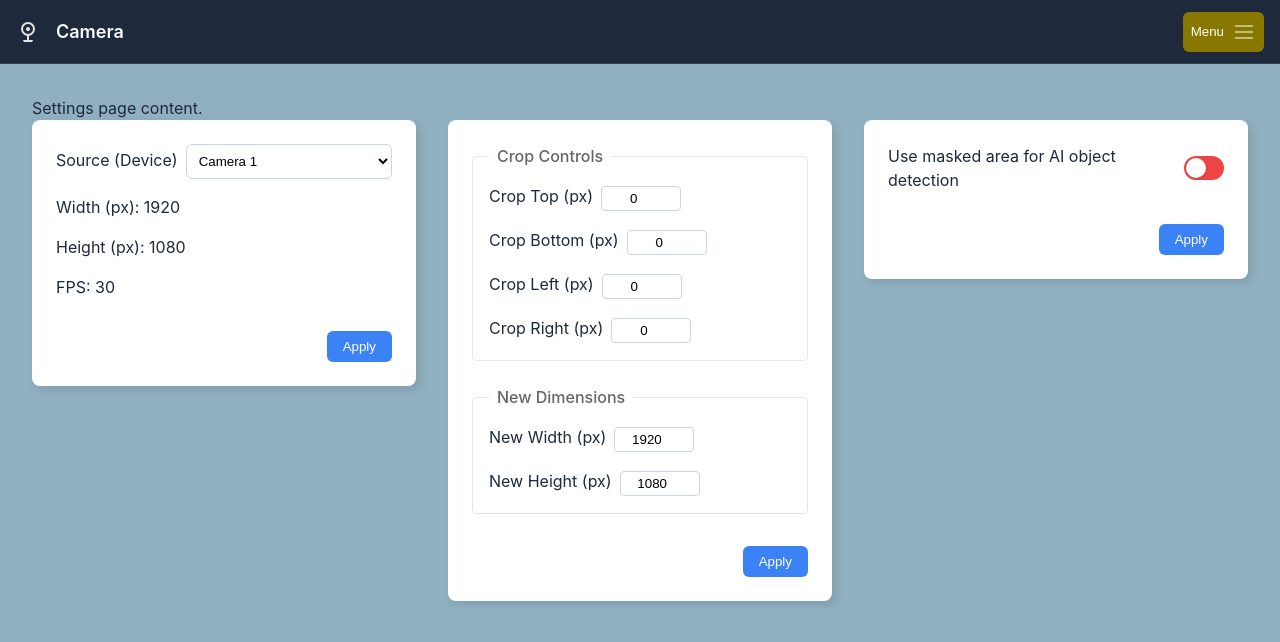
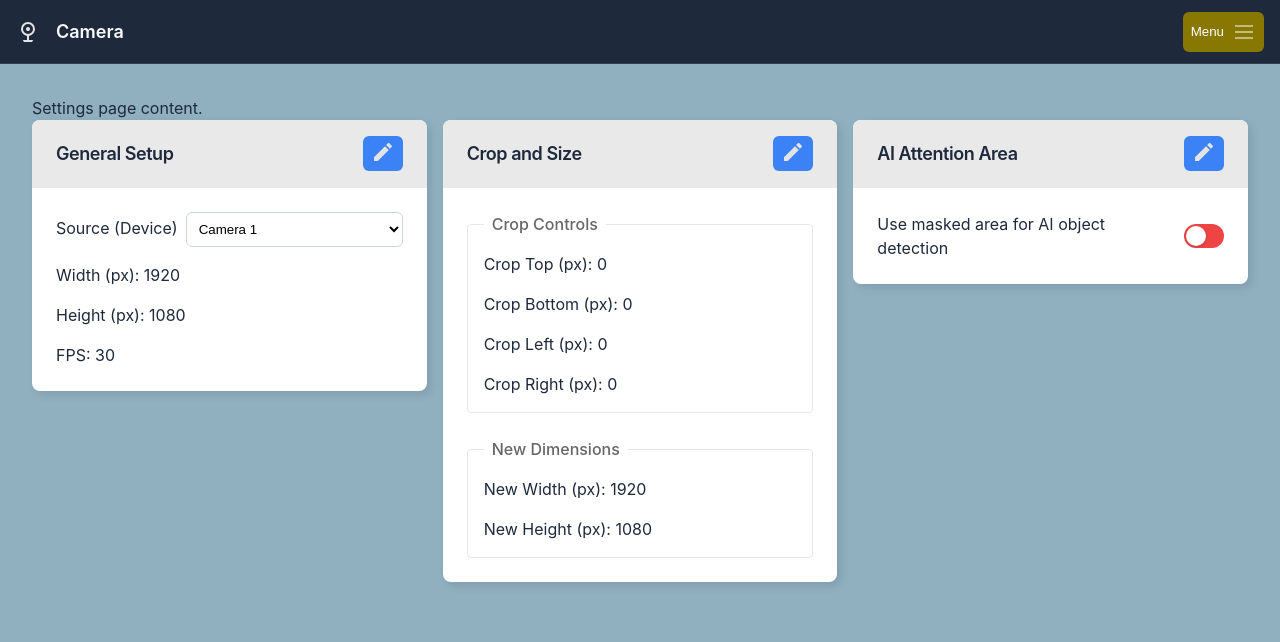
Before and after one commit to jaromirsivic/submoamoa, a React (Vite) app in the folder package/submoamoa/wwwroot/: page /settings/camera in a window 1280 px wide. Shown: the top 642 px of the page. Built offline with nearby package versions, Linux system fonts and the light colour scheme.

Commit message:
feat: Add Camera page component utilizing a new Panel component and edit icons.

```diff
--- a/package/submoamoa/wwwroot/src/Camera.jsx
+++ b/package/submoamoa/wwwroot/src/Camera.jsx
@@ -7,6 +7,7 @@ import NumericInput from './components/NumericInput';
 import Switch from './components/Switch';
 import ColumnLayout from './components/ColumnLayout';
 import RowLayout from './components/RowLayout';
+import editIcon from './assets/icons/edit.svg';
 
 const Camera = () => {
     // Mock data for source options
@@ -22,10 +23,13 @@ const Camera = () => {
 
     return (
         <div className="page-container">
-            <div style={{ display: 'flex', flexDirection: 'row', flexWrap: 'wrap', gap: '2rem', alignItems: 'flex-start' }}>
-                {/* Panel 1: General Settings */}
+            <div style={{ display: 'flex', flexDirection: 'row', flexWrap: 'wrap', gap: '1rem', alignItems: 'flex-start' }}>
+                {/* Panel 1: General Setup */}
                 <div style={{ flex: '1 1 300px', minWidth: '300px' }}>
-                    <Panel title="Camera Setup - General">
+                    <Panel
+                        title="General Setup"
+                        headerAction={<Button label={<img src={editIcon} alt="Edit" width="24" height="24" />} onClick={() => handleApply('General')} style={{ padding: '0.25rem 0.5rem', fontSize: '0.875rem' }} />}
+                    >
                         <div style={{ display: 'flex', flexDirection: 'column', gap: '1rem' }}>
                             <ColumnLayout gap="1rem">
                                 <ComboBox
@@ -38,16 +42,16 @@ const Camera = () => {
                                 <StaticText text="Height (px): 1080" />
                                 <StaticText text="FPS: 30" />
                             </ColumnLayout>
-                            <div style={{ display: 'flex', justifyContent: 'flex-end', marginTop: '1rem' }}>
-                                <Button label="Apply" onClick={() => handleApply('General')} />
-                            </div>
                         </div>
                     </Panel>
                 </div>
 
-                {/* Panel 2: Manual Controls */}
+                {/* Panel 2: Crop and Size */}
                 <div style={{ flex: '1 1 300px', minWidth: '300px' }}>
-                    <Panel title="Camera Setup - Manual Control">
+                    <Panel
+                        title="Crop and Size"
+                        headerAction={<Button label={<img src={editIcon} alt="Edit" width="24" height="24" />} onClick={() => handleApply('Crop and Size')} style={{ padding: '0.25rem 0.5rem', fontSize: '0.875rem' }} />}
+                    >
                         <div style={{ display: 'flex', flexDirection: 'column', gap: '1rem' }}>
                             <ColumnLayout gap="1.5rem">
                                 {/* Crop Controls Section */}
@@ -55,10 +59,10 @@ const Camera = () => {
                                     <legend style={{ padding: '0 0.5rem', color: '#666', fontWeight: '500' }}>Crop Controls</legend>
                                     <div style={{ display: 'grid', gridTemplateColumns: 'repeat(auto-fit, minmax(120px, 1fr))', gap: '1rem' }}>
                                         <ColumnLayout gap="1rem">
-                                            <NumericInput label="Crop Top (px)" value={0} onChange={() => { }} />
-                                            <NumericInput label="Crop Bottom (px)" value={0} onChange={() => { }} />
-                                            <NumericInput label="Crop Left (px)" value={0} onChange={() => { }} />
-                                            <NumericInput label="Crop Right (px)" value={0} onChange={() => { }} />
+                                            <StaticText text="Crop Top (px): 0" />
+                                            <StaticText text="Crop Bottom (px): 0" />
+                                            <StaticText text="Crop Left (px): 0" />
+                                            <StaticText text="Crop Right (px): 0" />
                                         </ColumnLayout>
                                     </div>
                                 </fieldset>
@@ -68,22 +72,22 @@ const Camera = () => {
                                     <legend style={{ padding: '0 0.5rem', color: '#666', fontWeight: '500' }}>New Dimensions</legend>
                                     <div style={{ display: 'grid', gridTemplateColumns: 'repeat(auto-fit, minmax(120px, 1fr))', gap: '1rem' }}>
                                         <ColumnLayout gap="1rem">
-                                            <NumericInput label="New Width (px)" value={1920} onChange={() => { }} />
-                                            <NumericInput label="New Height (px)" value={1080} onChange={() => { }} />
+                                            <StaticText text="New Width (px): 1920" />
+                                            <StaticText text="New Height (px): 1080" />
                                         </ColumnLayout>
                                     </div>
                                 </fieldset>
                             </ColumnLayout>
-                            <div style={{ display: 'flex', justifyContent: 'flex-end', marginTop: '1rem' }}>
-                                <Button label="Apply" onClick={() => handleApply('Manual Control')} />
-                            </div>
                         </div>
                     </Panel>
                 </div>
 
-                {/* Panel 3: AI Detection */}
+                {/* Panel 3: AI Attention Area */}
                 <div style={{ flex: '1 1 300px', minWidth: '300px' }}>
-                    <Panel title="Camera Setup - AI Detection">
+                    <Panel
+                        title="AI Attention Area"
+                        headerAction={<Button label={<img src={editIcon} alt="Edit" width="24" height="24" />} onClick={() => handleApply('AI Attention Area')} style={{ padding: '0.25rem 0.5rem', fontSize: '0.875rem' }} />}
+                    >
                         <div style={{ display: 'flex', flexDirection: 'column', gap: '1rem' }}>
                             <ColumnLayout gap="1rem">
                                 <Switch
@@ -92,9 +96,6 @@ const Camera = () => {
                                     onChange={() => { }}
                                 />
                             </ColumnLayout>
-                            <div style={{ display: 'flex', justifyContent: 'flex-end', marginTop: '1rem' }}>
-                                <Button label="Apply" onClick={() => handleApply('AI Detection')} />
-                            </div>
                         </div>
                     </Panel>
                 </div>
--- a/package/submoamoa/wwwroot/src/Motors.jsx
+++ b/package/submoamoa/wwwroot/src/Motors.jsx
@@ -15,6 +15,7 @@ import masterData from './assets/masterdata.json';
 
 import linearIcon from './assets/icons/linear.svg';
 import stepperIcon from './assets/icons/stepperMotor.svg';
+import editIcon from './assets/icons/edit.svg';
 
 const Motors = () => {
     const [motors, setMotors] = useState([]);
@@ -274,16 +275,21 @@ const Motors = () => {
                         style={{
                             flex: '1 1 400px',
                             minWidth: '300px'
+                        }}
+                        title={
+                            <div style={{ display: 'flex', alignItems: 'center', gap: '0.5rem' }}>
+                                {getMotorIcon(motor.type) && <img src={getMotorIcon(motor.type)} alt="" width="24" height="24" />}
+                                <span style={{ color: '#333' }}>{motor.name} {motor.enabled ? '' : '(Disabled)'}</span>
+                            </div>
                         }
+                        headerAction={
+                            <Button
+                                label={<img src={editIcon} alt="Edit" width="24" height="24" />}
+                                onClick={() => handleEdit(motor, index)}
+                                style={{ padding: '0.25rem 0.5rem', fontSize: '0.875rem' }}
+                            />
                         }
                     >
-                        <div style={{ borderBottom: '1px solid #ccc', paddingBottom: '0.5rem', marginBottom: '1rem', display: 'flex', justifyContent: 'space-between', alignItems: 'center' }}>
-                            <div style={{ display: 'flex', alignItems: 'center', gap: '0.5rem' }}>
-                                {getMotorIcon(motor.type) && <img src={getMotorIcon(motor.type)} alt="" width="24" height="24" />}
-                                <h3 style={{ margin: 0, color: '#333' }}>{motor.name} {motor.enabled ? '' : '(Disabled)'}</h3>
-                            </div>
-                            <Button label="Edit" onClick={() => handleEdit(motor, index)} />
-                        </div>
 
                         <div style={{ opacity: motor.enabled ? 1 : 0.5 }}>
                             <ColumnLayout gap="0.5rem">
--- a/package/submoamoa/wwwroot/src/components/Panel.jsx
+++ b/package/submoamoa/wwwroot/src/components/Panel.jsx
@@ -5,23 +5,42 @@ const Panel = ({
     backgroundColor = '#ffffff',
     textColor,
     enabled = true,
-    style = {}
+    style = {},
+    title,
+    headerAction
 }) => {
     const panelStyle = {
         backgroundColor: backgroundColor,
         color: textColor || 'inherit',
         borderRadius: '0.5rem',
         boxShadow: '4px 4px 10px rgba(0, 0, 0, 0.1)',
-        padding: '1.5rem',
         opacity: enabled ? 1 : 0.6,
         pointerEvents: enabled ? 'auto' : 'none',
         transition: 'all 0.3s ease',
+        display: 'flex',
+        flexDirection: 'column',
+        overflow: 'hidden', // Ensure content doesn't overflow rounded corners
         ...style
     };
 
     return (
         <div className="custom-panel" style={panelStyle}>
-            {children}
+            {(title || headerAction) && (
+                <div style={{
+                    display: 'flex',
+                    justifyContent: 'space-between',
+                    alignItems: 'center',
+                    borderBottom: '1px solid #e5e7eb',
+                    padding: '1rem 1.5rem',
+                    backgroundColor: '#E9E9E9'
+                }}>
+                    {title && <h2 style={{ margin: 0, fontSize: '1.125rem', fontWeight: 600 }}>{title}</h2>}
+                    {headerAction && <div>{headerAction}</div>}
+                </div>
+            )}
+            <div style={{ padding: '1.5rem' }}>
+                {children}
+            </div>
         </div>
     );
 };
```
Also changed, not shown: package/submoamoa/wwwroot/src/assets/icons/edit.png (added), package/submoamoa/wwwroot/src/assets/icons/edit.svg (added).
